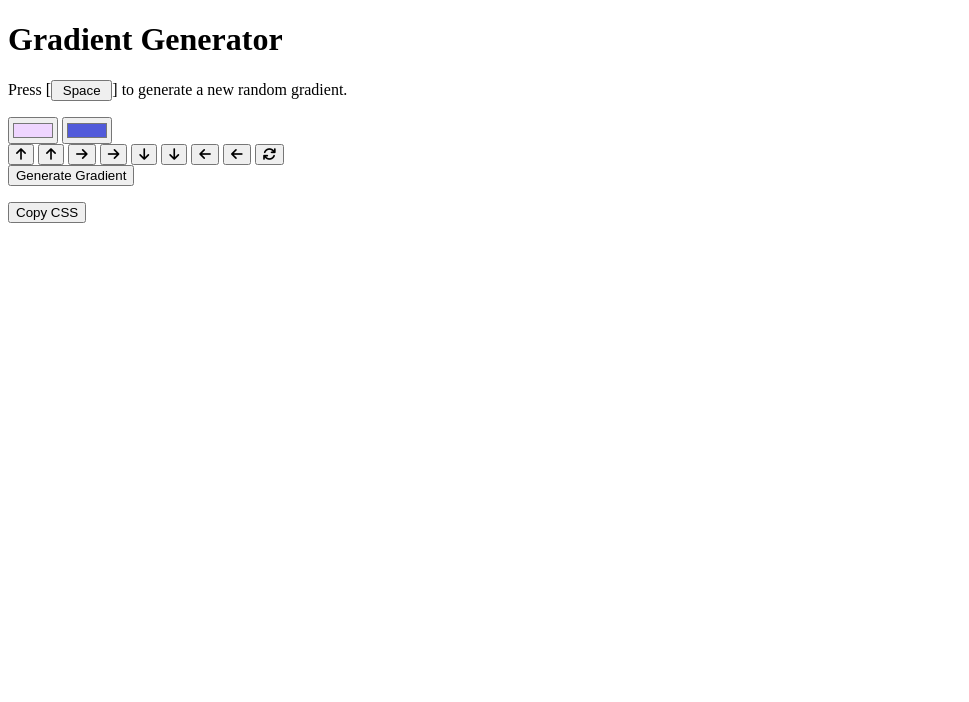
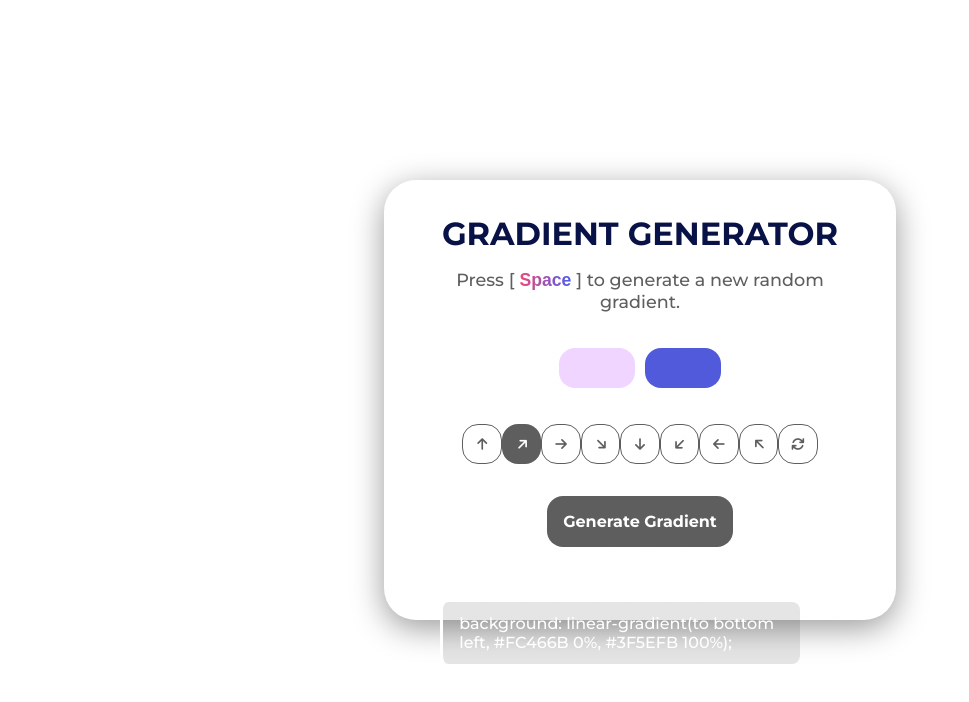
Before and after one commit to rdwz/HueShadow, a plain HTML site: page src/static/gradientgenerator.html in a window 1280 px wide. Shown: the whole page, without its empty margins (0-969 px from the left). Drawn offline with Linux system fonts and the light colour scheme.

Commit message:
Add styles for the gradient generator

```diff
--- a/src/assets/styles/styles.css
+++ b/src/assets/styles/styles.css
@@ -8,10 +8,6 @@
     margin: 0;
     padding: 0;
     box-sizing: border-box;
-}
-
-i {
-    color: white;
 }
 
 button, input {
@@ -35,7 +31,6 @@ button {
 
 .palette-container {
     padding: 4rem 3rem;
-    /* max-width: 90%; */
 }
 
 .palette-heading {
@@ -114,6 +109,10 @@ button {
     opacity: 1;
 }
 
+.palette-lock-toggle > i {
+    color: white;
+}
+
 .palette-colour-input {
     text-align: center;
     margin: 0.5rem 0;
@@ -161,3 +160,153 @@ button {
         margin: 3rem 0.5rem;
     }
 }
+
+/* HueShadow - Gradient Generator */
+
+.gradient-generator {
+    font-family: 'Montserrat', sans-serif;
+    height: 100vh;
+    display: flex;
+    justify-content: center;
+    align-items: center;
+}
+
+.gradient-container {
+    width: 40%;
+    height: 55vh;
+    padding: 2rem;
+    border-radius: 2rem;
+    display: flex;
+    flex-direction: column;
+    align-items: center;
+    background: linear-gradient(135deg, rgba(255,255,255,0.1), rgba(255,255,255,0));
+    backdrop-filter: blur(1rem);
+    -webkit-backdrop-filter: blur(1rem);
+    border: 2px solid rgba(255,255,255,0.1);
+    box-shadow: 0 0.5rem 2rem 0 rgba(0, 0, 0, 0.4);
+}
+
+.gradient-heading {
+    text-align: center;
+    text-transform: uppercase;
+    color: rgb(9, 18, 70);
+    margin-bottom: 1rem;
+    font-size: 2rem;
+}
+
+.gradient-toggle {
+    color: #5e5e5e;
+    font-size: 1.1rem;
+    font-weight: 500;
+    margin-bottom: 2rem;
+    text-align: center;
+}
+
+.gradient-toggle-button {
+    font-size: inherit;
+    font-weight: 700;
+    background: linear-gradient(90deg, #FC466B 0%, #3F5EFB 100%);
+    -webkit-background-clip: text;
+    -webkit-text-fill-color: transparent;
+    transition: 0.4s ease-out;
+}
+
+.gradient-toggle-button:hover {
+    padding: 0 0.5rem;
+}
+
+.gradient-colour-options {
+    display: flex;
+    margin: 0 auto 2rem;
+    width: 40%;
+    align-items: center;
+    justify-content: space-evenly;
+}
+
+input[type="color"] {
+    -webkit-appearance: none;
+    background-color: transparent;
+    width: 5rem;
+    height: 3rem;
+    cursor: pointer;
+}
+
+input[type="color"]::-webkit-color-swatch {
+    border-radius: 1rem;
+    border: none;
+}
+
+.gradient-direction-options {
+    display: flex;
+    width: 80%;
+    align-items: center;
+    justify-content: space-between;
+    margin: 0 auto 2rem;
+}
+
+.gradient-direction-options button {
+    height: 2.5rem;
+    width: 2.5rem;
+    background-color: transparent;
+    border: 1px solid #5e5e5e;
+    color: #5e5e5e;
+    border-radius: 1rem;
+    transition: 0.4s ease-out
+}
+
+.gradient-direction-options button:hover {
+    transform: scale(1.1);
+}
+
+.gradient-direction-option-rotate i {
+    transform: rotate(45deg);
+}
+
+.gradient-direction-options .active {
+    border: none;
+    background-color: #5e5e5e;
+    color: #ffffff;
+}
+
+.gradient-generate-button {
+    font-family: 'Montserrat', sans-serif;
+    background-color: #5e5e5e;
+    padding: 1rem;
+    font-size: 1rem;
+    color: #ffffff;
+    font-weight: 700;
+    border-radius: 1rem;
+    transition: 0.4s ease-out
+}
+
+.gradient-generate-button:hover {
+    transform: scale(1.1);
+}
+
+.gradient-output-container {
+    margin-top: 2rem;
+    margin-bottom: 1rem;
+    display: flex;
+    flex-direction: column;
+    justify-content: space-between;
+    width: 90%;
+    color: #ffffff;
+}
+
+.gradient-output-code-label {
+    padding-left: 1rem;
+    padding-bottom: 0.25rem;
+    font-weight: 600;
+}
+
+.gradient-output-code {
+    font-family: 'Montserrat', sans-serif;
+    width: 90%;
+    padding: 0.75rem 1rem;
+    font-size: 1rem;
+    word-wrap: break-word;
+    font-weight: 500;
+    border-left: 3px solid #ffffff;
+    border-radius: 0.5rem;
+    background-color: rgba(0,0,0,0.1);
+}
--- a/src/static/gradientgenerator.html
+++ b/src/static/gradientgenerator.html
@@ -10,6 +10,9 @@
     <link rel="stylesheet" href="https://cdnjs.cloudflare.com/ajax/libs/font-awesome/6.1.1/css/all.min.css"
         integrity="sha512-KfkfwYDsLkIlwQp6LFnl8zNdLGxu9YAA1QvwINks4PhcElQSvqcyVLLD9aMhXd13uQjoXtEKNosOWaZqXgel0g=="
         crossorigin="anonymous" referrerpolicy="no-referrer" />
+
+    <!--Custom Styles-->
+    <link rel="stylesheet" href="../assets/styles/styles.css">
 
     <title>HueShadow - Gradient Generator</title>
 </head>
@@ -26,7 +29,7 @@
         </div>
         <div class="gradient-direction-options">
             <button><i class="fa-solid fa-arrow-up"></i></button>
-            <button class="gradient-direction-option-rotate"><i class="fa-solid fa-arrow-up"></i></button>
+            <button class="gradient-direction-option-rotate active"><i class="fa-solid fa-arrow-up"></i></button>
             <button><i class="fa-solid fa-arrow-right"></i></button>
             <button class="gradient-direction-option-rotate"><i class="fa-solid fa-arrow-right"></i></button>
             <button><i class="fa-solid fa-arrow-down"></i></button>
@@ -37,8 +40,8 @@
         </div>
         <button class="gradient-generate-button">Generate Gradient</button>
         <div class="gradient-output-container">
-            <p class="gradient-output-code"></p>
-            <button class="gradient-output-code-copy">Copy CSS</button>
+            <p class="gradient-output-code-label">CSS Code&nbsp;:</p>
+            <code class="gradient-output-code">background: linear-gradient(to bottom left, #FC466B 0%, #3F5EFB 100%);</code>
         </div>
     </div>
 </body>
```
